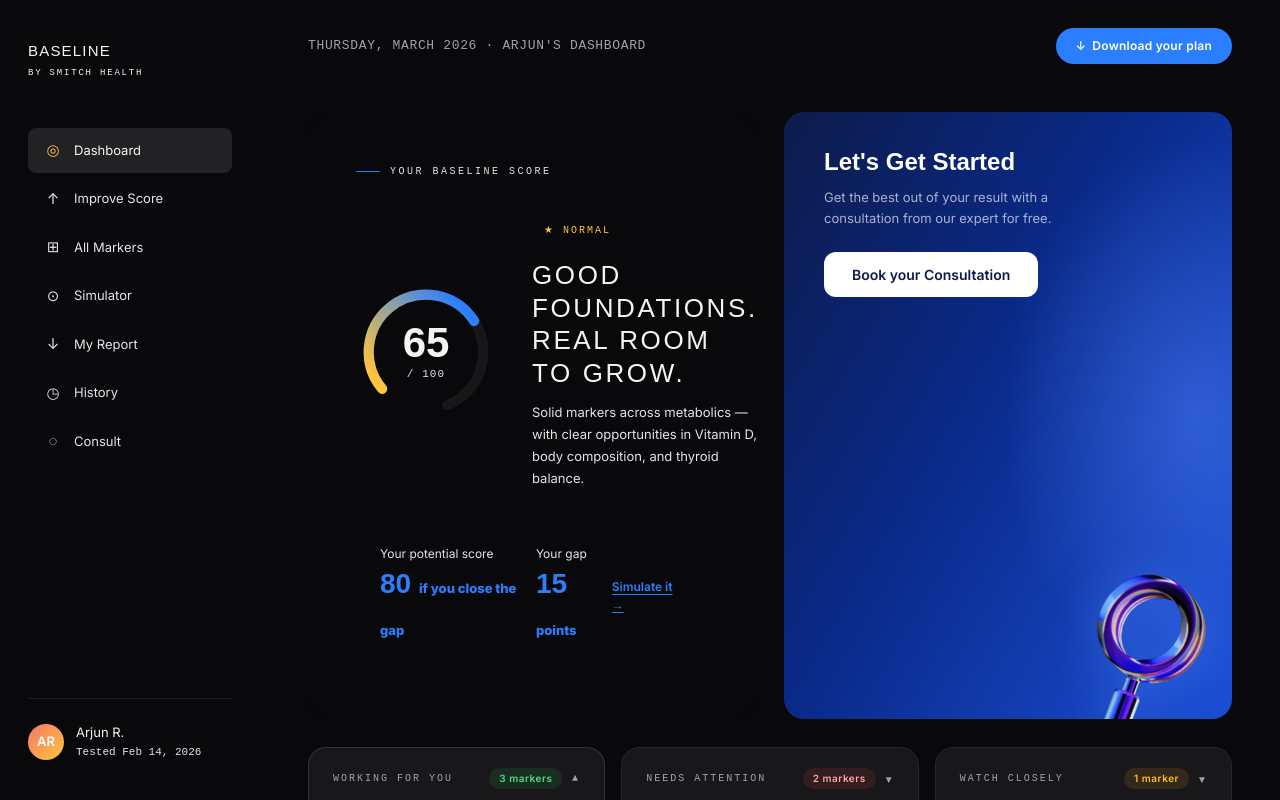
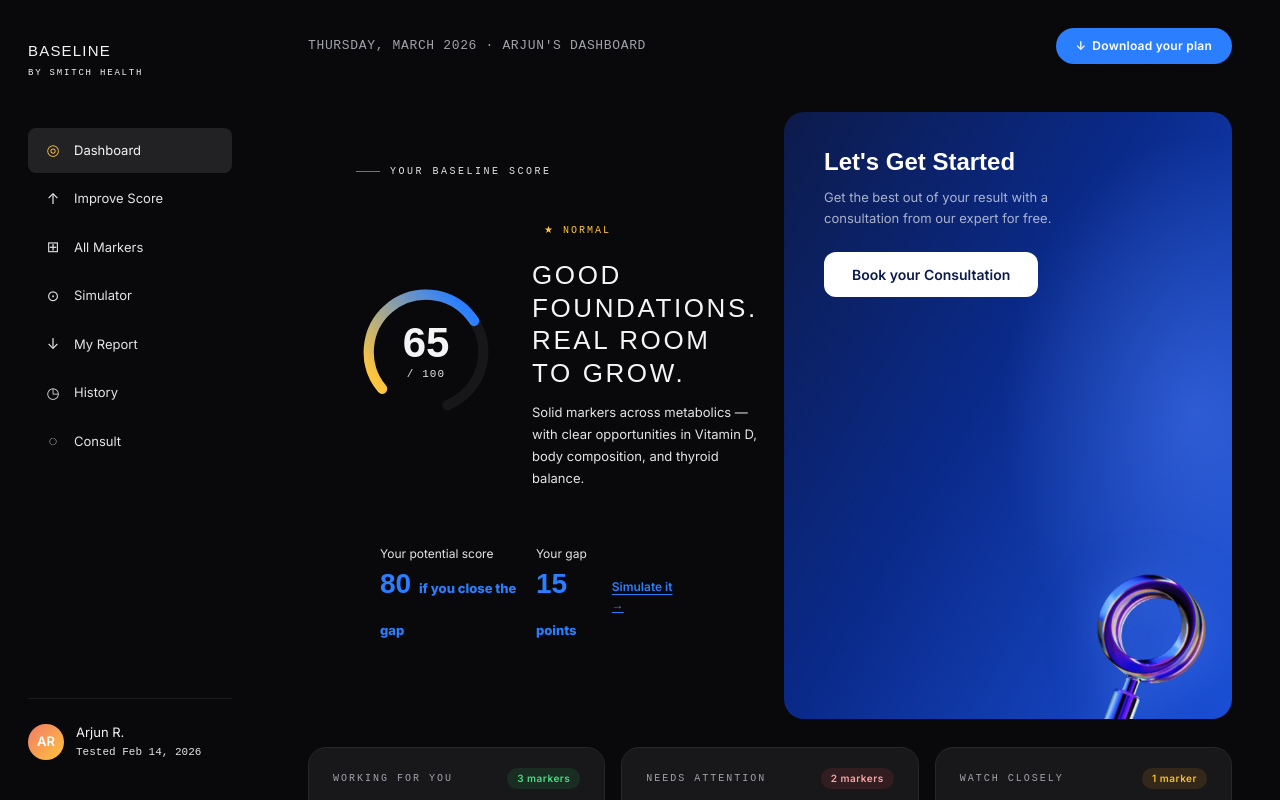
Before and after one commit to ranjithdh/baseline-hackathon, a React (Vite) app: page / in a window 1280 px wide. Shown: the top 800 px of the page. Built offline with nearby package versions, Linux system fonts and the light colour scheme.

Commit message:
Action Plan added

```diff
--- a/src/components/desktop/DesktopBiomarkerRow.jsx
+++ b/src/components/desktop/DesktopBiomarkerRow.jsx
@@ -1,4 +1,4 @@
-import React, { useState } from 'react';
+import React from 'react';
 
 const SUMMARY_CARDS = [
   {
@@ -46,8 +46,6 @@ const barColors = {
 };
 
 const DesktopBiomarkerRow = () => {
-  const [openCard, setOpenCard] = useState('positive'); // first card open by default
-
   return (
     <>
       <style>{`
@@ -66,33 +64,23 @@ const DesktopBiomarkerRow = () => {
       `}</style>
 
       <div className="biomarker-grid">
-        {SUMMARY_CARDS.map(card => {
-          const isOpen = openCard === card.id;
-          return (
+        {SUMMARY_CARDS.map(card => (
           <div
             key={card.id}
             style={{
               background: 'var(--card-bg)',
               borderRadius: '18px',
-                border: `1px solid ${isOpen ? 'rgba(255,255,255,0.12)' : 'var(--border-color)'}`,
+              border: '1px solid var(--border-color)',
               padding: '20px 24px',
-                transition: 'border-color 0.2s',
             }}
           >
-              {/* Header — clickable */}
-              <div
-                onClick={() => setOpenCard(isOpen ? null : card.id)}
-                style={{
+            {/* Header */}
+            <div style={{
               display: 'flex',
               justifyContent: 'space-between',
               alignItems: 'center',
-                  cursor: 'pointer',
-                  userSelect: 'none',
-                  marginBottom: isOpen ? '18px' : '0',
-                  transition: 'margin-bottom 0.3s cubic-bezier(0.16, 1, 0.3, 1)',
-                }}
-              >
-                {/* Label */}
+              marginBottom: '18px',
+            }}>
               <div style={{
                 fontFamily: 'var(--font-mono)',
                 fontSize: '10px',
@@ -102,9 +90,6 @@ const DesktopBiomarkerRow = () => {
               }}>
                 {card.label}
               </div>
-
-                {/* Right: pill + arrow */}
-                <div style={{ display: 'flex', alignItems: 'center', gap: '8px' }}>
               <div style={{
                 fontSize: '10px',
                 fontWeight: 600,
@@ -116,28 +101,9 @@ const DesktopBiomarkerRow = () => {
               }}>
                 {card.pillLabel}
               </div>
-
-                  {/* Accordion arrow */}
-                  <span style={{
-                    display: 'inline-block',
-                    fontSize: '10px',
-                    color: 'var(--text-secondary)',
-                    transform: isOpen ? 'rotate(180deg)' : 'rotate(0deg)',
-                    transition: 'transform 0.3s ease',
-                    lineHeight: 1,
-                  }}>
-                    ▼
-                  </span>
-                </div>
             </div>
 
-              {/* Markers — animated with CSS grid trick */}
-              <div style={{
-                display: 'grid',
-                gridTemplateRows: isOpen ? '1fr' : '0fr',
-                transition: 'grid-template-rows 0.3s cubic-bezier(0.16, 1, 0.3, 1)',
-              }}>
-                <div style={{ overflow: 'hidden' }}>
+            {/* Markers — always visible */}
             <div style={{ display: 'flex', flexDirection: 'column', gap: '12px' }}>
               {card.markers.map(m => (
                 <div key={m.name} style={{ display: 'flex', alignItems: 'center', gap: '10px', fontSize: '13px' }}>
@@ -155,18 +121,14 @@ const DesktopBiomarkerRow = () => {
                       height: '4px',
                       borderRadius: '2px',
                       background: barColors[m.color],
-                            width: isOpen ? `${m.bar}%` : '0%',
-                            transition: 'width 0.6s cubic-bezier(0.16, 1, 0.3, 1) 0.1s',
+                      width: `${m.bar}%`,
                     }} />
                   </div>
                 </div>
               ))}
             </div>
           </div>
-              </div>
-            </div>
-          );
-        })}
+        ))}
       </div>
     </>
   );
```
Lines whose indentation alone changed are shown as unchanged.
